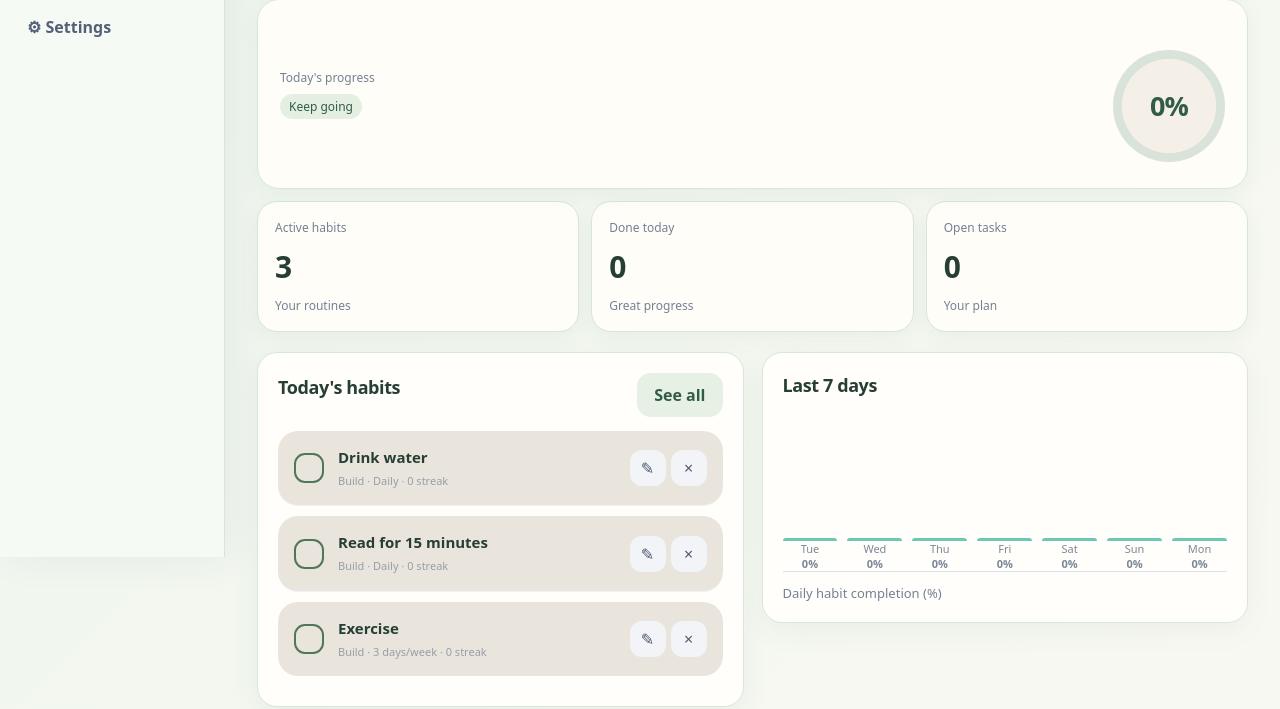
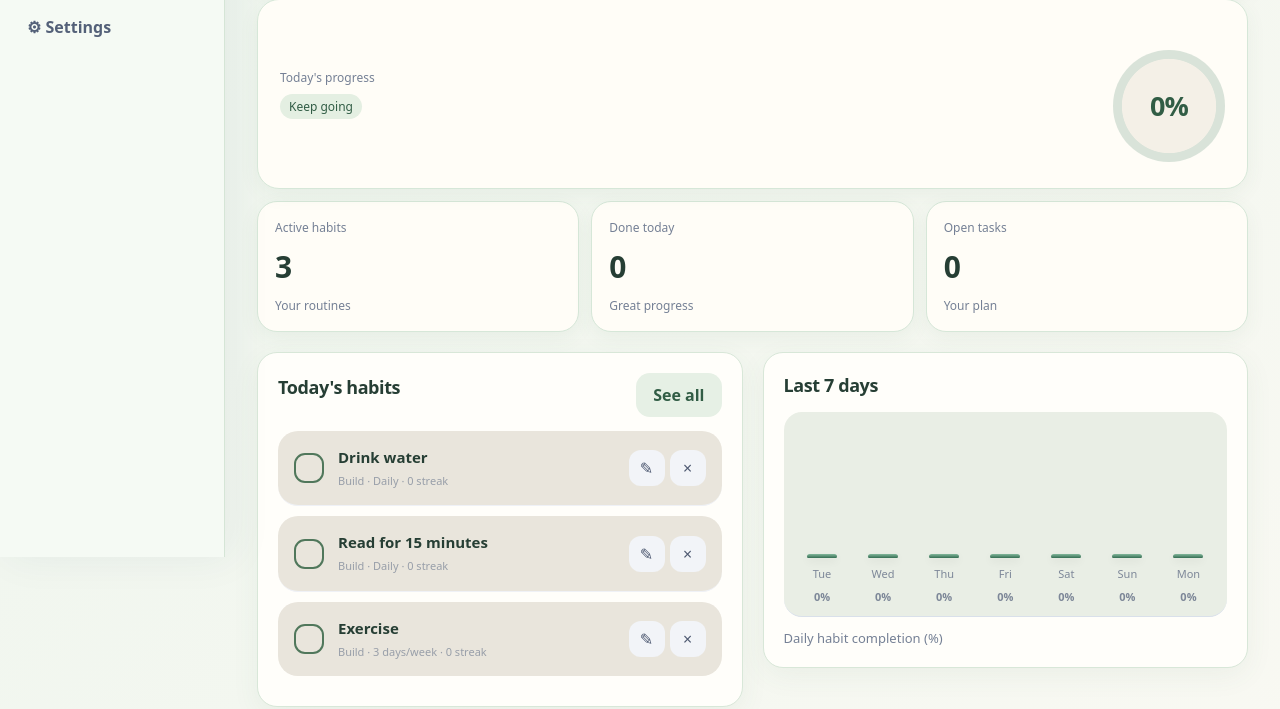
Before and after one commit to boboksa2019/SteadyDay-Android2, a plain HTML site: page app/src/main/assets/index.html in a window 1280 px wide. Shown: the part 243-952 px from the top of the page. Drawn offline with Linux system fonts and the light colour scheme.

Commit message:
Polish weekly chart and dashboard layout

```diff
--- a/app/src/main/assets/themes/dashboard.css
+++ b/app/src/main/assets/themes/dashboard.css
@@ -293,3 +293,125 @@ body.dark[data-theme="modern-colorful"] #dashboard .hero {
     padding:24px 20px;
   }
 }
+
+/* SteadyDay — weekly activity chart */
+#dashboard #chart {
+  min-height:175px;
+  padding:18px 12px 10px;
+  border-radius:18px;
+  align-items:end;
+}
+
+#dashboard #chart > * {
+  min-width:0;
+}
+
+#dashboard #chart .bar {
+  border-radius:9px 9px 5px 5px;
+  transition:height .3s ease;
+}
+
+body[data-theme="premium-minimal"] #dashboard #chart {
+  background:#e9eee5;
+}
+
+body.dark[data-theme="premium-minimal"] #dashboard #chart {
+  background:#203a2f;
+}
+
+body[data-theme="modern-colorful"] #dashboard #chart {
+  background:linear-gradient(135deg,#f4e8ff,#e7f4ff);
+}
+
+body.dark[data-theme="modern-colorful"] #dashboard #chart {
+  background:linear-gradient(135deg,#332747,#263951);
+}
+
+/* More comfortable dashboard spacing */
+#dashboard .columns {
+  gap:20px;
+}
+
+#dashboard .panel {
+  overflow:hidden;
+}
+
+#dashboard .toolbar {
+  gap:12px;
+  flex-wrap:wrap;
+}
+
+/* Tablet-friendly statistics */
+@media(min-width:651px) and (max-width:1100px) {
+  #dashboard .columns {
+    grid-template-columns:1fr;
+  }
+
+  #dashboard .stats {
+    grid-template-columns:repeat(3,minmax(0,1fr));
+  }
+}
+
+@media(prefers-reduced-motion:reduce) {
+  #dashboard #chart .bar {
+    transition:none;
+  }
+}
+
+/* SteadyDay — premium weekly chart */
+#dashboard #chart.bars {
+  display:grid;
+  grid-template-columns:repeat(7,minmax(0,1fr));
+  align-items:end;
+  gap:8px;
+  min-height:205px;
+  padding:18px 12px 12px;
+}
+
+#dashboard #chart .barwrap {
+  display:flex;
+  flex-direction:column;
+  justify-content:flex-end;
+  align-items:center;
+  gap:8px;
+  min-width:0;
+  font-size:11px;
+  text-align:center;
+}
+
+#dashboard #chart .barwrap .bar {
+  width:min(100%,30px);
+  min-height:4px;
+  border-radius:10px 10px 5px 5px;
+  background:var(--sd-accent);
+  box-shadow:0 3px 9px #00000012;
+}
+
+#dashboard #chart .barwrap b {
+  font-size:11px;
+  font-weight:700;
+}
+
+body[data-theme="modern-colorful"] #dashboard #chart .bar {
+  background:linear-gradient(180deg,#b38cff,#7e69ed);
+}
+
+body[data-theme="premium-minimal"] #dashboard #chart .bar {
+  background:linear-gradient(180deg,#82b79b,#356e53);
+}
+
+@media(max-width:650px) {
+  #dashboard #chart.bars {
+    gap:4px;
+    padding:14px 6px 10px;
+  }
+
+  #dashboard #chart .barwrap {
+    font-size:10px;
+    gap:6px;
+  }
+
+  #dashboard #chart .barwrap b {
+    font-size:10px;
+  }
+}
```
